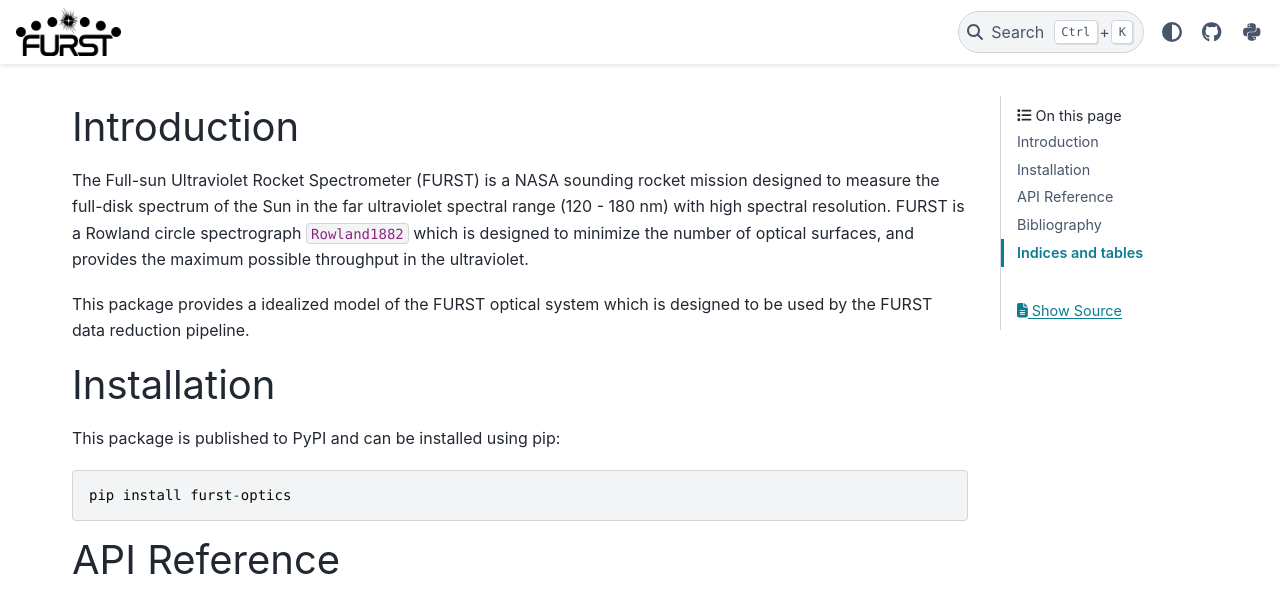
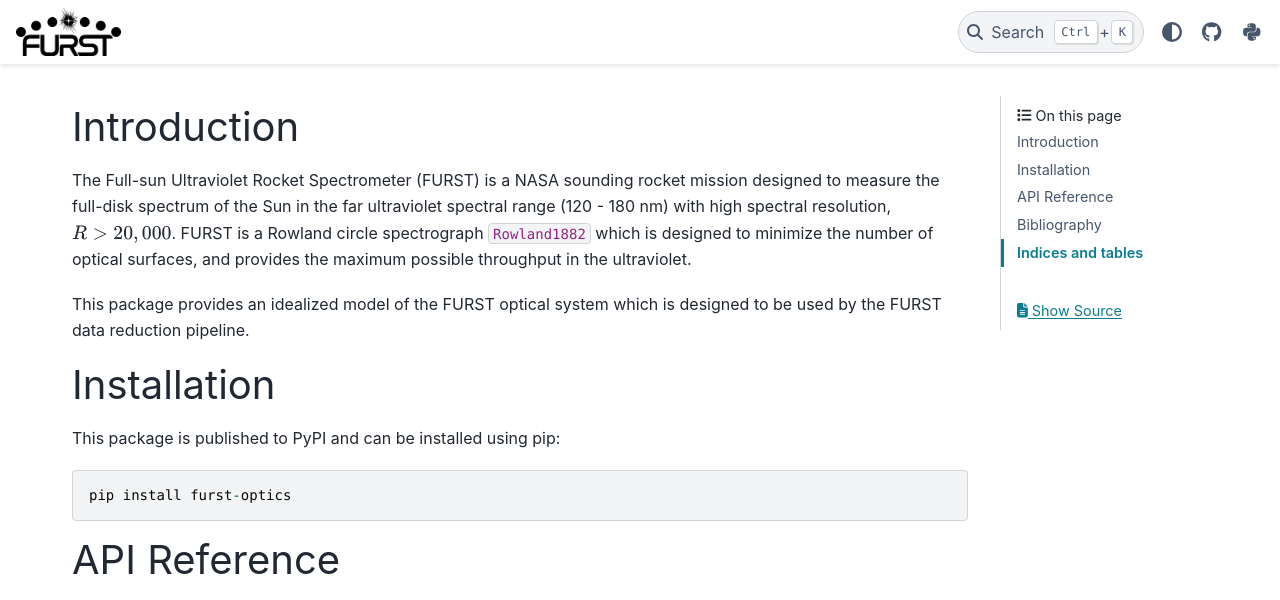
Before and after one commit to Kankelborg-Group/furst-optics, a Sphinx documentation site: the page built from docs/index.rst, in a window 1280 px wide and 1197 px high. Shown: the top 600 px of the window. Built offline with Sphinx 7.4.7 and the PyData theme 0.15.4, drawn with Linux system fonts in a browser that asks for light colours; cross-references to code outside the pages are shown as plain code; grey boxes are pictures that could not be loaded.

Commit message:
Fixed typos in the documentation introduction.

```diff
--- a/docs/index.rst
+++ b/docs/index.rst
@@ -3,12 +3,12 @@ Introduction
 
 The Full-sun Ultraviolet Rocket Spectrometer (FURST) is a NASA sounding rocket
 mission designed to measure the full-disk spectrum of the Sun in the far
-ultraviolet spectral range (120 - 180 nm) with high spectral resolution.
+ultraviolet spectral range (120 - 180 nm) with high spectral resolution, :math:`R > 20,000`.
 FURST is a Rowland circle spectrograph :cite:p:`Rowland1882` which is designed
 to minimize the number of optical surfaces, and provides the maximum possible
 throughput in the ultraviolet.
 
-This package provides a idealized model of the FURST optical system which is
+This package provides an idealized model of the FURST optical system which is
 designed to be used by the FURST data reduction pipeline.
 
 Installation
```
